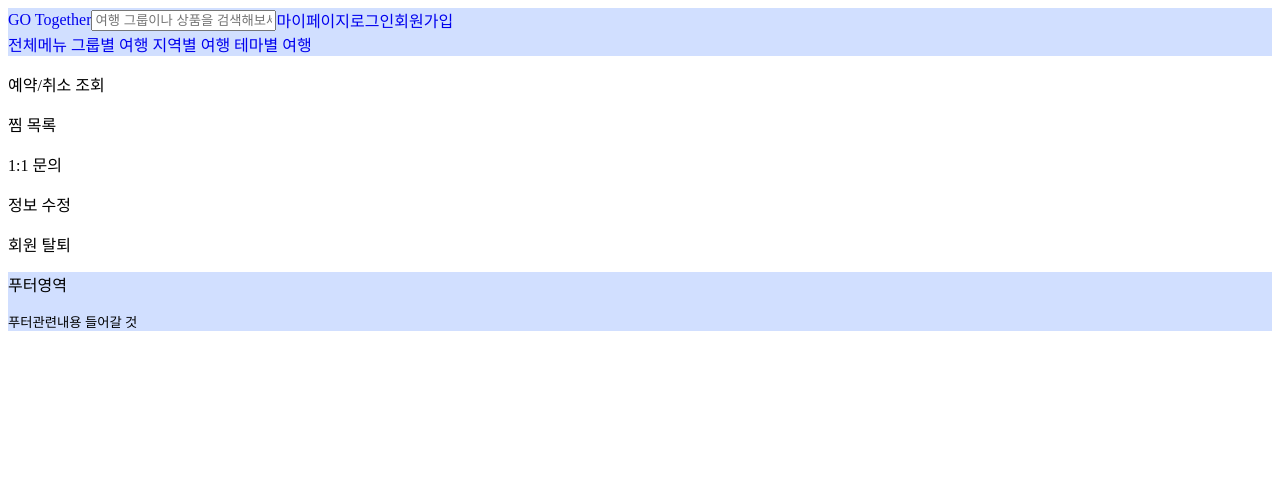
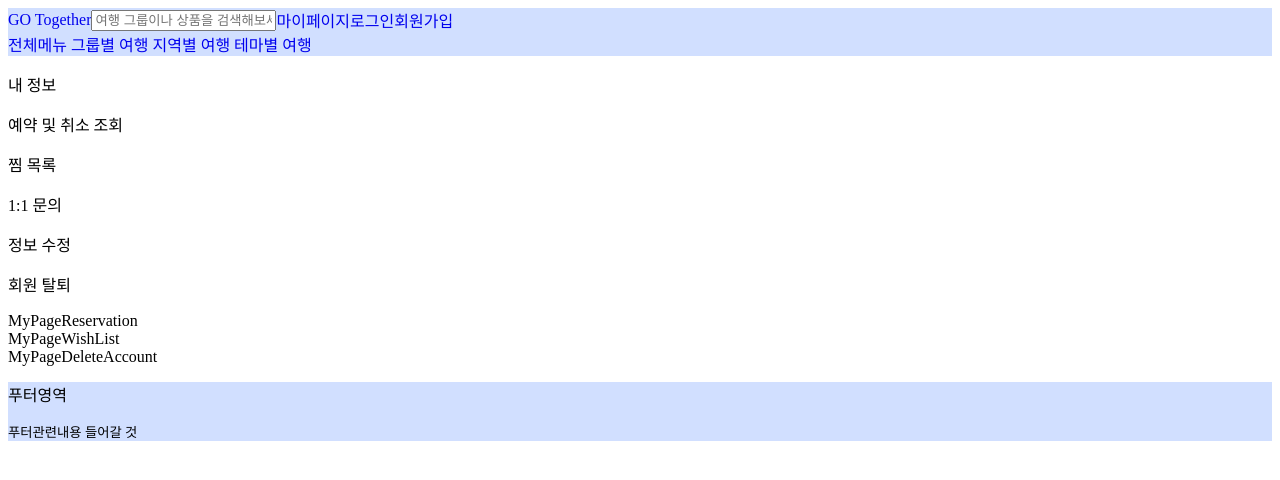
Before and after one commit to TRAVELERSTEAM/TRAVELERS-FE-USER, a React (Vite) app: page / in a window 1280 px wide. Shown: the top 480 px of the page. Built offline with nearby package versions, Linux system fonts and the light colour scheme.

Commit message:
feat: 마이페이지 컴포넌트생성/#6

```diff
--- /dev/null
+++ b/src/components/MyPageDeleteAccount.tsx
@@ -0,0 +1,7 @@
+import React from 'react';
+
+function MyPageDeleteAccount() {
+  return <div>MyPageDeleteAccount</div>;
+}
+
+export default MyPageDeleteAccount;
--- /dev/null
+++ b/src/components/MyPageReservation.tsx
@@ -0,0 +1,7 @@
+import React from 'react';
+
+function MyPageReservation() {
+  return <div>MyPageReservation</div>;
+}
+
+export default MyPageReservation;
--- /dev/null
+++ b/src/components/MyPageWishList.tsx
@@ -0,0 +1,7 @@
+import React from 'react';
+
+function MyPageWishList() {
+  return <div>MyPageWishList</div>;
+}
+
+export default MyPageWishList;
--- a/src/pages/MyPage.tsx
+++ b/src/pages/MyPage.tsx
@@ -1,15 +1,27 @@
 import React from 'react';
+import styled from 'styled-components';
+import MyPageReservation from '../components/MyPageReservation';
+import MyPageWishList from '../components/MyPageWishList';
+import MyPageDeleteAccount from '../components/MyPageDeleteAccount';
 
 function MyPage() {
   return (
-    <div>
-      <p>예약/취소 조회</p>
-      <p>찜 목록</p>
-      <p>1:1 문의</p>
-      <p>정보 수정</p>
-      <p>회원 탈퇴</p>
-    </div>
+    <StyledMyPage>
+      <StyledMyPageList>
+        <p>내 정보</p>
+        <p>예약 및 취소 조회</p>
+        <p>찜 목록</p>
+        <p>1:1 문의</p>
+        <p>정보 수정</p>
+        <p>회원 탈퇴</p>
+      </StyledMyPageList>
+      <MyPageReservation></MyPageReservation>
+      <MyPageWishList></MyPageWishList>
+      <MyPageDeleteAccount></MyPageDeleteAccount>
+    </StyledMyPage>
   );
 }
 
 export default MyPage;
+const StyledMyPage = styled.div``;
+const StyledMyPageList = styled.div``;
```
